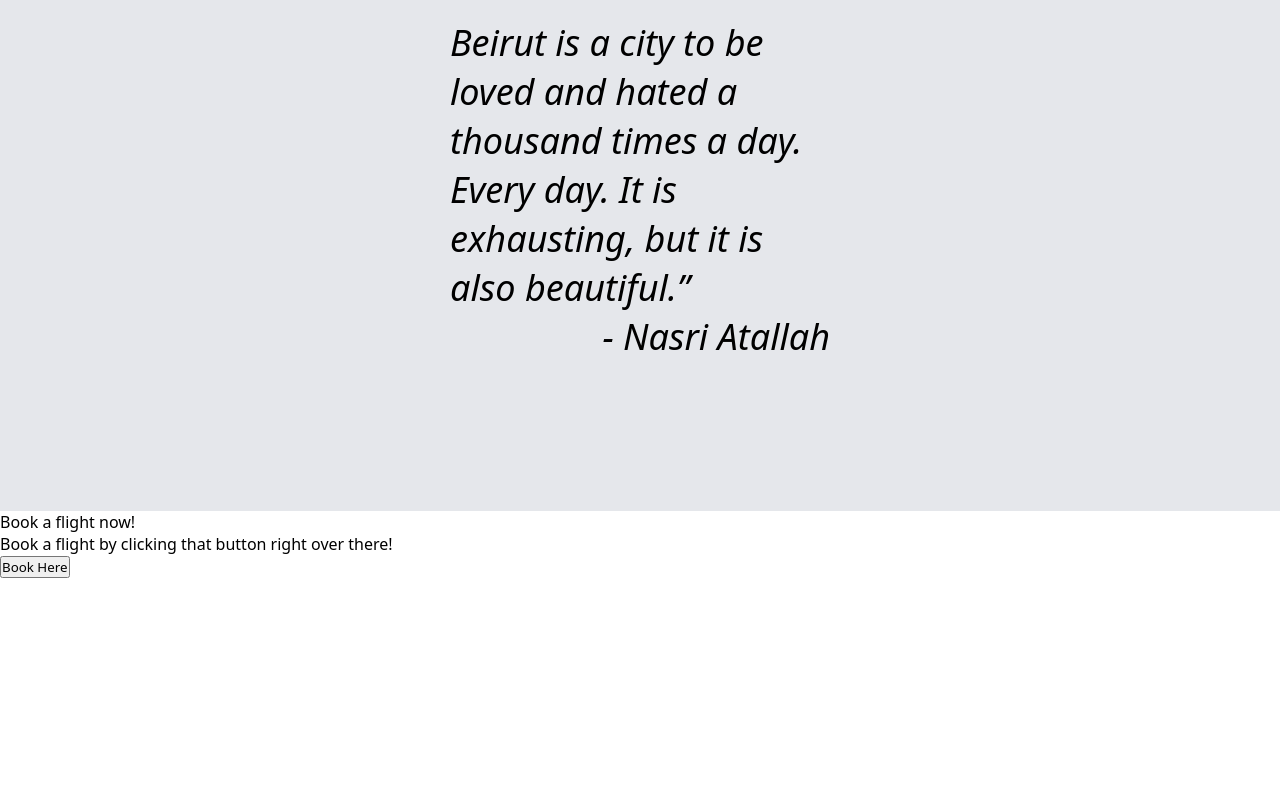
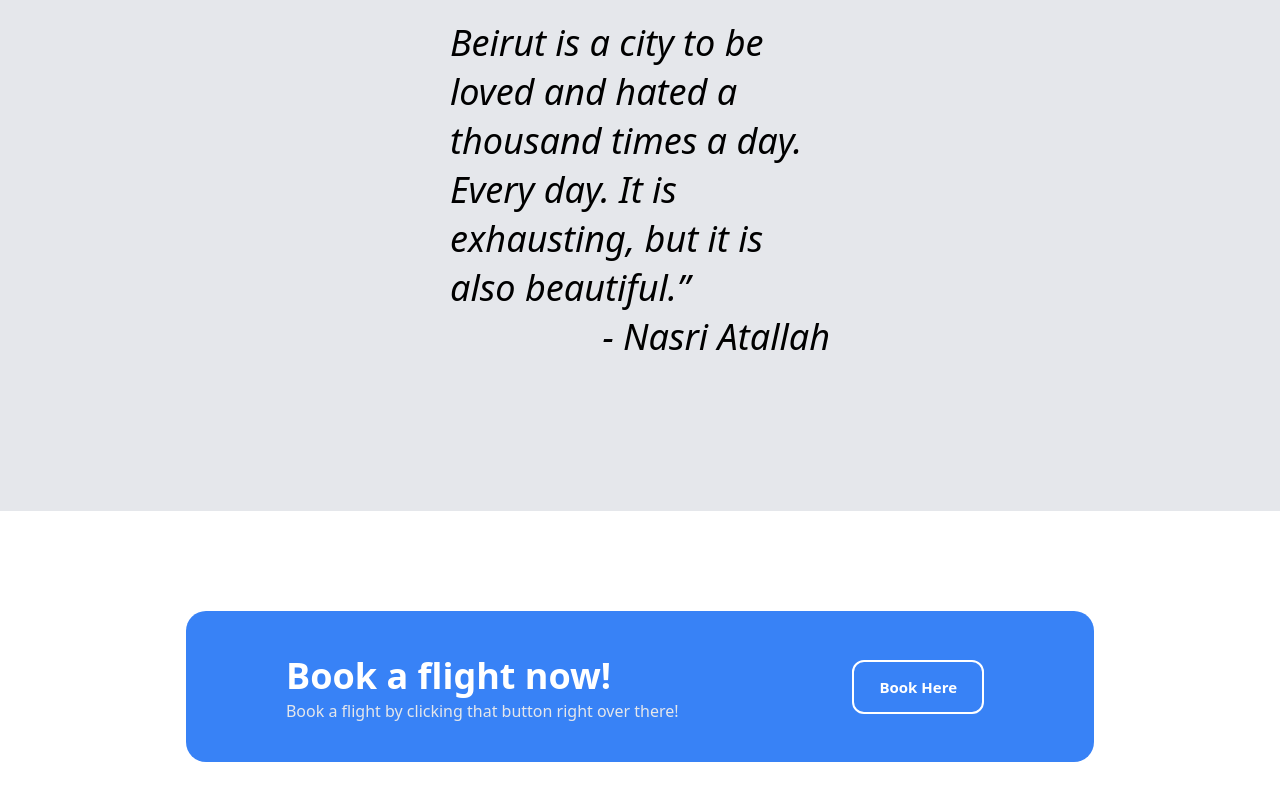
Before and after one commit to jadsaad06/FirstWebsite, a plain HTML site: page index.html in a window 1280 px wide. Shown: the part 1513-2313 px from the top of the page. Before the commit the page ends 2091 px from the top, so only its background shows below. Drawn offline with Linux system fonts and the light colour scheme.

Commit message:
Section 4 finished. Button added, blue section centered and text/button spaced evenly

```diff
--- a/index.html
+++ b/index.html
@@ -77,8 +77,8 @@
     </div>
 
     <div id="section-4">
-        <div class="call-to-action-contatiner">
-            <div class="CTA-text">
+        <div id="call-to-action-container">
+            <div id="CTA-text">
                 <div id="CTA">
                     Book a flight now!
                 </div>
@@ -86,7 +86,7 @@
                     Book a flight by clicking that button right over there!
                 </p>
             </div>
-            <button class="CTA-button">Book Here</button>
+            <button class="sign-up" id="CTA-button">Book Here</button>
         </div>
     </div>
 </body>
--- a/styles.css
+++ b/styles.css
@@ -164,6 +164,38 @@ ul button {
 
 /* Section 4 */
 
-#section.4{
-    padding: 150px;
+#section-4{
+    padding: 100px;
+    display:flex;
+    justify-content: center;
+    align-items: center;
 }
+
+#call-to-action-container{
+    background-color:#3882F6;
+    padding: 40px 100px;
+    border-radius: 20px;
+    flex-grow: 0.5;
+    color: white;
+    display:flex;
+    justify-content: space-between;
+}
+
+#CTA{
+    font-size: 36px;
+    font-weight: bold;
+}
+#CTA-subtext{
+    color: #E5E7EB;
+}
+
+#CTA-button{
+    color: white;
+    align-self: center;
+    font-weight: bold;
+    border: 2px solid;
+    border-color: white;
+    padding: 15px 25px;
+    margin-right: 10px;
+    font-size: 15px;
+}
```
